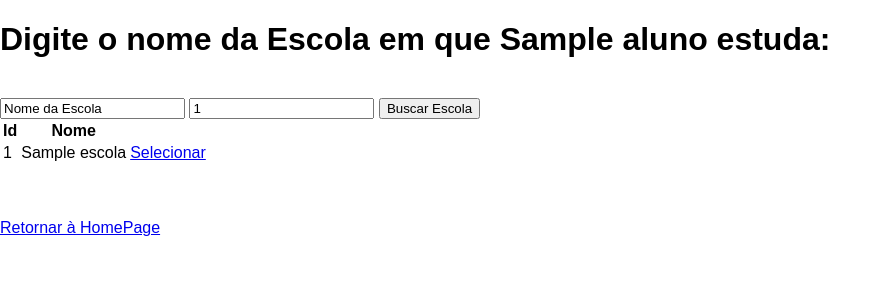
After one commit to allanhermann-zz/testeestuda, a Flask app: template templates/escolabuscar.html in a window 1280 px wide. The commit adds this page. Shown: the top 300 px of the page, without its empty margins (0-891 px from the left). Run offline with Flask 2, Linux system fonts and the light colour scheme; the template is opened without the code that fills it: most values are stand-ins (such as "Sample title", 1, 10 or a date in 2020).

Commit message:
Added relationships insertion

```diff
--- a/app.py
+++ b/app.py
@@ -24,7 +24,7 @@ class Escola(db.Model):
     endereco = db.Column(db.String(90))
     situacao = db.Column(db.String(45), nullable=True)
     data = db.Column(db.Integer, nullable=True)
-    turmas = db.relationship("Turma", backref="escola", lazy="dynamic")
+    turmas = db.relationship("Turma", backref="escola", cascade="all, delete-orphan", lazy="dynamic")
 
     def __init__(self, nome, endereco, situacao, data):
         self.nome = nome
@@ -57,7 +57,7 @@ class Aluno(db.Model):
     nascimento = db.Column(db.Date)
     genero = db.Column(db.String(1))
     aulas = db.relationship(
-        "Turma", secondary=aulas, backref=db.backref("estudantes"), lazy="dynamic"
+        "Turma", secondary=aulas, backref=db.backref("estudantes", cascade="all, delete-orphan"), lazy="dynamic"
     )
 
     def __init__(self, nome, telefone, email, nascimento, genero):
@@ -137,11 +137,6 @@ def alunos():
         return render_template("alunos.html", alunos=alunos)
 
 
-# @app.route("/aulas.html")
-# def selecaulas():
-#    return render_template("aulas.html", turmas=turmas, aluno=aluno)
-
-
 @app.route("/delete/aluno/<int:id>")
 def deletealuno(id):
     try:
@@ -152,7 +147,7 @@ def deletealuno(id):
         "Ocorreu um erro"
 
 
-@app.route("/update/aluno/<int:id>",  methods=["POST", "GET"])
+@app.route("/update/aluno/<int:id>", methods=["POST", "GET"])
 def updatealuno(id):
     aluno = Aluno.query.get_or_404(id)
     if request.method == "POST":
@@ -182,7 +177,7 @@ def deleteturma(id):
         "Ocorreu um erro"
 
 
-@app.route("/update/turma/<int:id>",  methods=["POST", "GET"])
+@app.route("/update/turma/<int:id>", methods=["POST", "GET"])
 def updateturma(id):
     turma = Turma.query.get_or_404(id)
     if request.method == "POST":
@@ -241,5 +236,68 @@ def index():
     return render_template("index.html")
 
 
+@app.route("/alunosbuscar.html", methods=["GET", "POST"])
+def alunosbuscar():
+    if request.method == "POST":
+        alunodados = request.form
+        nome = alunodados["nome"]
+        aluno = Aluno.query.filter(Aluno.nome.like("%" + nome + "%")).all()
+        return render_template("alunosbuscar.html", alunos=aluno)
+    else:
+        return render_template("alunosbuscar.html")
+
+
+@app.route("/alunobuscar/<int:id>")
+def alunobuscarid(id):
+    aluno = Aluno.query.get_or_404(id)
+    return render_template("escolabuscar.html", aluno=aluno)
+
+
+@app.route("/escolabuscar.html", methods=["GET", "POST"])
+def escolabuscar():
+    if request.method == "POST":
+        dados = request.form
+        nome = dados["nome"]
+        aluno = Aluno.query.get_or_404(dados["alid"])
+        escola = Escola.query.filter(Escola.nome.like("%" + nome + "%")).all()
+        return render_template("escolabuscar.html", escolas=escola, aluno=aluno)
+    else:
+        return render_template("escolabuscar.html", aluno=aluno)
+
+
+@app.route("/escolabuscar/<int:ida>/<int:idb>")
+def turmasexibir(ida, idb):
+    aluno = Aluno.query.get_or_404(ida)
+    escola = Escola.query.get_or_404(idb)
+    turmas = Turma.query.filter_by(escola_id=idb).all()
+    return render_template(
+        "aulaselecionar.html", aluno=aluno, escola=escola, turmas=turmas
+    )
+
+
+@app.route("/aulaselecionar.html")
+def aulaselecionar():
+    return render_template(
+        "aulaselecionar.html", aluno=aluno, escola=escola, turmas=turmas
+    )
+
+
+@app.route("/formselect/<int:id>", methods=["GET", "POST"])
+def selectform(id):
+    if request.method=="POST":
+        aluno = Aluno.query.get_or_404(id)
+        todasaulas = request.form.getlist("class")
+        for aula in todasaulas:
+            try:
+                turmas = Turma.query.get_or_404(aula)
+                turmas.estudantes.append(aluno)
+                db.session.commit()
+            except:
+                "Um erro ocorreu"
+        return redirect("/alunosbuscar.html")
+    else:
+        return redirect("/alunosbuscar.html")
+
+
 if __name__ == "__main__":
     app.run(debug=True)
--- /dev/null
+++ b/templates/escolabuscar.html
@@ -0,0 +1,35 @@
+{% extends 'base.html' %}
+
+{% block head %}
+<title>Estuda.com</title>
+{% endblock %}
+
+{% block body %}
+<div class="escolabuscar">
+    <h1>Digite o nome da Escola em que {{ aluno.nome }} estuda:</h1>
+    <br>
+    <form action="/escolabuscar.html" method="POST">
+        <input type="text" name="nome" id="nome" value="Nome da Escola">
+        <input type="text" name="alid" id="alid" value="{{ aluno.id }}" readonly>
+        <input type="submit" value="Buscar Escola">
+    </form>
+    {% if escolas|length > 0 %}
+    <table>
+        <tr>
+            <th>Id</th>
+            <th>Nome</th>
+            <th></th>
+        </tr>
+        {% for escola in escolas %}
+        <tr>
+            <td>{{escola.id}}</td>
+            <td>{{escola.nome}}</td>
+            <td><a href="/escolabuscar/{{aluno.id}}/{{escola.id}}">Selecionar</a></td>
+        </tr>
+        {% endfor %}
+    </table>
+    {% endif %}
+    <br><br><br>
+    <a href="../../index.html">Retornar à HomePage</a>
+</div>
+{% endblock %}
```
Also changed, not shown: templates/alunosbuscar.html (added, +34 -0 lines), templates/aulas.html (deleted, +0 -27 lines), templates/aulaselecionar.html (added, +36 -0 lines), templates/index.html (+9 -5 lines), templates/formselect.html (added).
